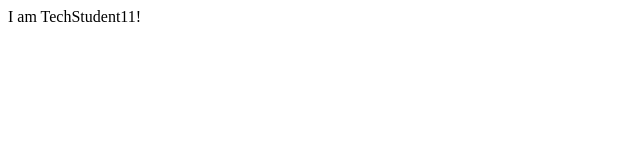
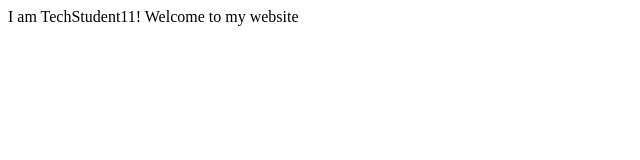
Before and after one commit to TechStudent10/techstudent11.github.io, a plain HTML site: page index.html in a window 1280 px wide. Shown: the whole page, without its empty margins (0-640 px from the left). Drawn offline with Linux system fonts and the light colour scheme.

Commit message:
changed title, added welcome to my website line

```diff
--- a/index.html
+++ b/index.html
@@ -1,9 +1,10 @@
 <!DOCTYPE html>
 <html>
 	<head>
-		<title>TechStudent11!</title>
+		<title>TechStudent11's Website!</title>
 	</head>
 	<body>
 		I am TechStudent11!
+		Welcome to my website
 	</body>
 </html>
```
